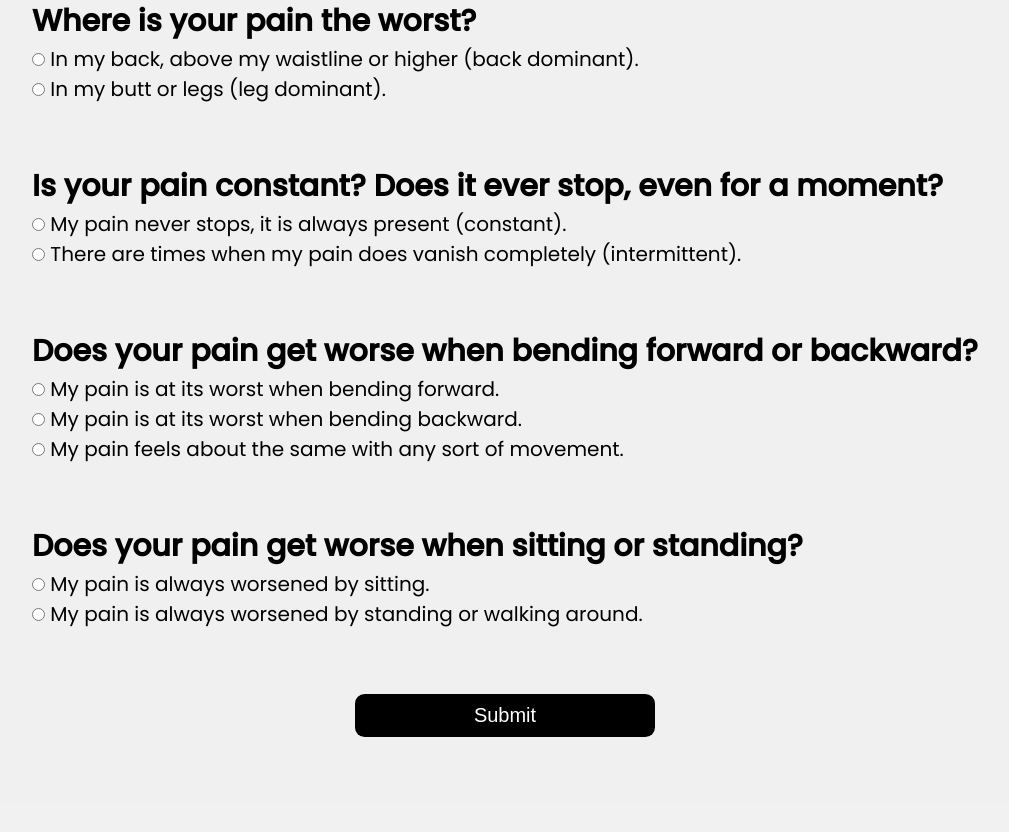
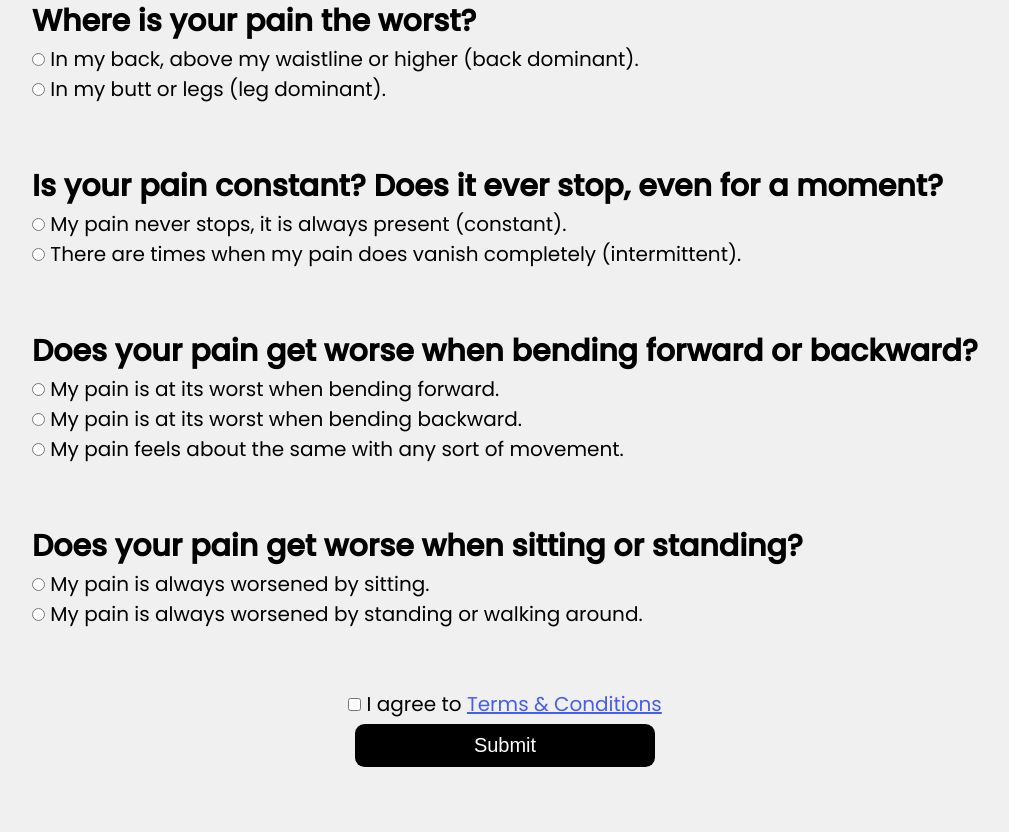
Before and after one commit to apurvsibal/RedFlagsBITS, a Flask app: page /Questionaire in a window 1280 px wide. Shown: the part 186-1018 px from the top of the page, without its empty margins (135-1144 px from the left). Before the commit the page ends 923 px from the top, so only its background shows below. Run offline with Flask 2, Linux system fonts and the light colour scheme.

Commit message:
Added a terms and Conditions checkbox Put OSWENTRY questionaire into a CSV file

```diff
--- a/Back_Pain_App.py
+++ b/Back_Pain_App.py
@@ -66,8 +66,21 @@ def mobile_msk_questionaire():
             answers[q] = request.form.get(q)  # Get the answer to the question q
         diagnosis_URL = model.diagnose(questions, answers)  # Gets the diagnosis based on the answers to the questions
         return render_template('Diagnosis.html', questions=questions, answers=answers, diagnosis=diagnosis_URL)
-    return render_template('questionaire.html', questions=questions, answers=answers)  # Display the questionnaire if
+    terms_conditions_url = url_for('temp_placeholder')  # Sets the URL for the terms and conditions
+    return render_template('questionaire.html', questions=questions, answers=answers,
+                           terms_conditions_url=terms_conditions_url)  # Display the questionnaire if
     # it has not been displayed yet
+
+
+@app.route('/OSWENTRY_Back_Pain')
+def OSWENTRY_Low_Back_Pain_Questionaire():
+    """
+
+    """
+
+@app.route('/temp_placeholder', methods=('GET', 'POST'))
+def temp_placeholder():
+    return 'Temporary Placeholder'
 
 
 if __name__ == '__main__':
--- a/static/js/APP_NAME.js
+++ /dev/null
@@ -1,8 +0,0 @@
-function hide_or_show_div(div) {
-  var x = document.getElementById(div);
-  if (x.style.display === "none") {
-    x.style.display = "inline-block";
-  } else {
-    x.style.display = "none";
-  }
-}
--- /dev/null
+++ b/static/js/Back_Pain_App.js
@@ -0,0 +1,18 @@
+function hide_or_show_div(div) {
+  var x = document.getElementById(div);
+  if (x.style.display === "none") {
+    x.style.display = "inline-block";
+  } else {
+    x.style.display = "none";
+  }
+}
+
+function Enable_Submit(id) {
+  var x = document.getElementById(id);
+  x.disabled = false;
+}
+
+function Toggle_Enable_Submit(id) {
+  var x = document.getElementById(id);
+  x.disabled = !x.disabled;
+}
--- a/templates/Base.html
+++ b/templates/Base.html
@@ -4,8 +4,8 @@
 <head>
     <meta charset="UTF-8">
     <title>Back Pain</title>
-    <link rel="stylesheet" href="{{url_for('static', filename='css/APP_NAME.css')}}">
-    <script type="text/javascript" src="{{url_for('static', filename='js/APP_NAME.js')}}"></script>
+    <link rel="stylesheet" href="{{url_for('static', filename='css/Back_Pain_App.css')}}">
+    <script type="text/javascript" src="{{url_for('static', filename='js/Back_Pain_App.js')}}"></script>
 </head>
 <body>
 <nav class="navbar">
--- a/templates/Red_Flags.html
+++ b/templates/Red_Flags.html
@@ -7,10 +7,10 @@
     </div>
     <form action="{{ url_for('red_flags_questionnaire', question_number=next_question_number) }}">
         {% for answer in answers %}
-            <input type="radio" id="{{ answer }}" name="answer" value="{{ answer }}">
+            <input type="radio" id="{{ answer }}" name="answer" value="{{ answer }}" onClick="Enable_Submit('submit_button')">
             <label for="{{ answer }}">{{ answer }}</label><br>
         {% endfor %}
-        <button style="width:300px;" type="submit" class="default_button">
+        <button style="width:300px;" type="submit" class="default_button" id="submit_button" disabled>
             Continue
         </button>
     </form>
--- a/templates/questionaire.html
+++ b/templates/questionaire.html
@@ -14,7 +14,13 @@
         </div><br><br>
     {% endfor %}
 
-    <button style="width: 300px;" type="submit" class="default_button">Submit</button>
+    <input type="checkbox" name="terms_and_conditions" id="terms_and_conditions" onClick="Toggle_Enable_Submit('submit_button')">
+    <label for="terms_and_conditions">
+        I agree to <a href="{{ terms_conditions_url }}" target="_blank">Terms & Conditions</a>
+    </label><br>
+
+
+    <button style="width: 300px;" type="submit" class="default_button" disabled id="submit_button">Submit</button>
     </form>
     </div>
 
```
Also changed, not shown: OSWESTRY_pain.csv (added, +11 -0 lines), static/css/Back_Pain_App.css (renamed from static/css/APP_NAME.css).
